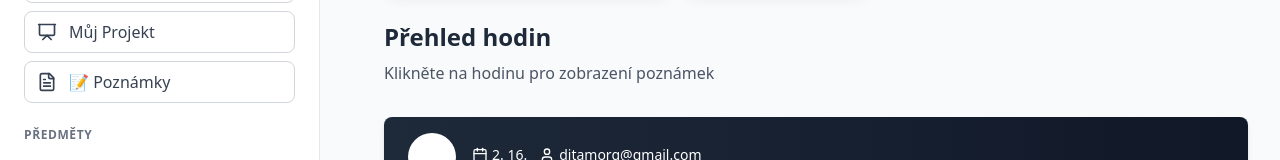
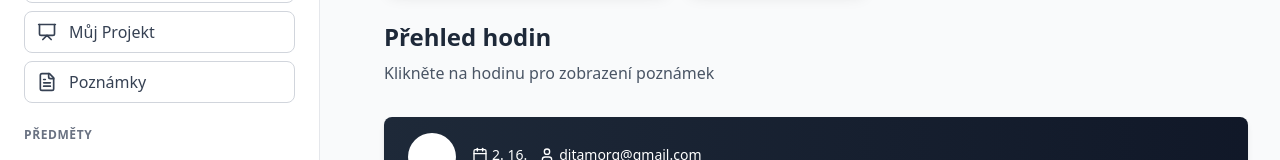
Before and after one commit to martintomekvfx/FAMU, a React (Vite) app in the folder semeter_one/famu-notes/: page /FAMU/subject/ai in a window 1280 px wide. Shown: the part 303-463 px from the top of the page. Built offline with nearby package versions, Linux system fonts and the light colour scheme.

Commit message:
Remove all remaining emojis - complete icon replacement

```diff
--- a/semeter_one/famu-notes/src/data/subjects.js
+++ b/semeter_one/famu-notes/src/data/subjects.js
@@ -171,7 +171,7 @@ export const generalNotes = {
   name: 'Obecné poznámky',
   shortName: 'Poznámky',
   description: 'Různé důležité informace',
-  icon: '📝',
+  icon: '',
   classes: [
     {
       id: 1,
--- a/semeter_one/famu-notes/src/pages/NotesPage.jsx
+++ b/semeter_one/famu-notes/src/pages/NotesPage.jsx
@@ -110,7 +110,7 @@ function NotesPage() {
             <div className="flex items-center gap-4">
               <FileText className="w-10 h-10" />
               <div>
-                <h1 className="text-3xl font-bold">📝 Poznámky</h1>
+                <h1 className="text-3xl font-bold">Poznámky</h1>
                 <p className="text-gray-100 text-sm">Vytvářej, edituj a organizuj své poznámky</p>
               </div>
             </div>
```
